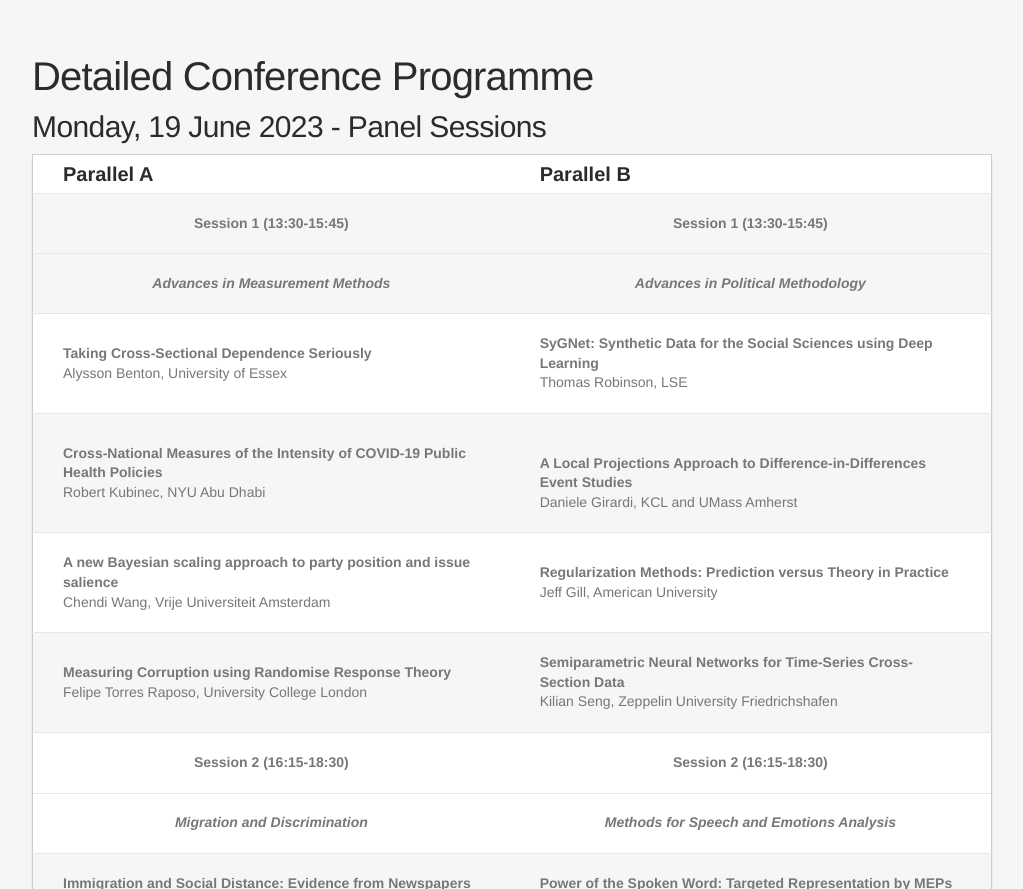
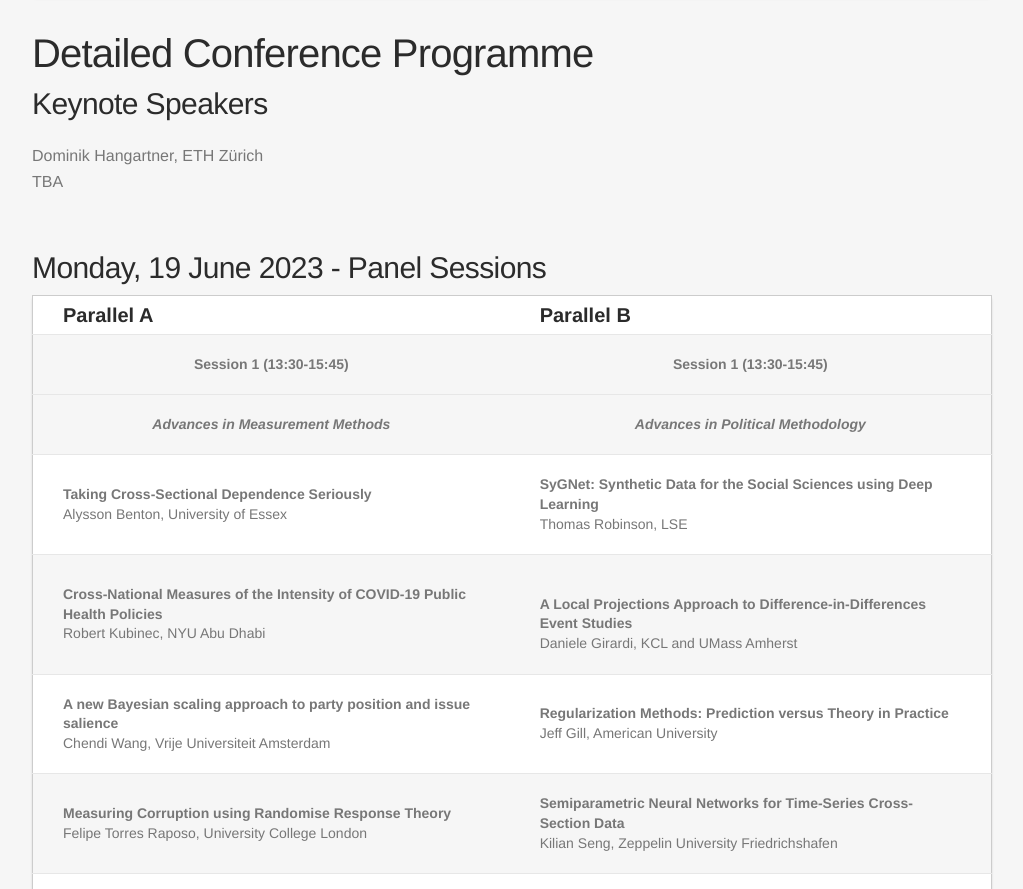
Before and after one commit to polmeth-europe/polmeth-europe.github.io, a plain HTML site: page index.html in a window 1280 px wide. Shown: the part 2391-3280 px from the top of the page, without its empty margins (128-1151 px from the left). Drawn offline with nearby package versions, Linux system fonts and the light colour scheme; a script that the page names is missing.

Commit message:
added Keynote speaker

```diff
--- a/index.html
+++ b/index.html
@@ -132,16 +132,16 @@ More detailed information on how to register will be published in due course. Pl
             <h2 class="section title">Programme</h2>
 
 <p>This is the preliminary schedule of the conference. A more detailed programme including paper details will be published once registration is closed. </p>
-<p>
+
 <h3>Timetable</h3>
 <br>
 <br>
 
 
-<h4> Monday, 19 June 2023 </h4>
+<h4>Monday, 19 June 2023</h4>
 
 <br>
-<div >
+<div>
 	<table class = "schedule-tbl">
 	<thead>
 	<tr>
@@ -235,7 +235,7 @@ More detailed information on how to register will be published in due course. Pl
 
 
 
-</p>
+
 
 
 <br>
@@ -243,6 +243,18 @@ More detailed information on how to register will be published in due course. Pl
 <br>
 
 <h3> Detailed Conference Programme</h3>
+
+
+<h4> Keynote Speakers</h4>
+<br>
+<p>
+Dominik Hangartner, ETH Zürich<br>
+TBA
+</p>
+
+<br>
+<br>
+<br>
 
 <h4> Monday, 19 June 2023 - Panel Sessions</h4>
 <div>
```
